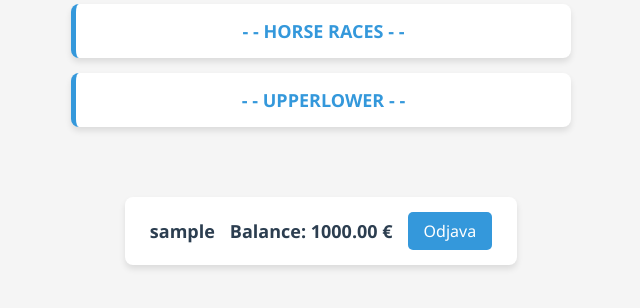
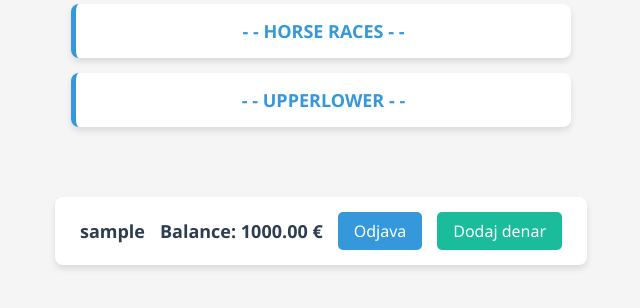
Before and after one commit to Pretnaro/zakNal, a Flask app: page /realkazalo in a window 1280 px wide. Shown: the part 340-648 px from the top of the page, without its empty margins (319-959 px from the left). Run offline with Flask 3, Linux system fonts and the light colour scheme; the visitor is signed in with stand-in values (Sample User, id 1).

Commit message:
dodane pare!!!

```diff
--- a/templates/realkazalo.html
+++ b/templates/realkazalo.html
@@ -106,6 +106,19 @@
             background-color: var(--primary-dark);
         }
 
+        .add-money-btn {
+            background-color: var(--accent-color);
+            color: white;
+            padding: 8px 16px;
+            font-size: 16px;
+            border-radius: 5px;
+            cursor: pointer;
+        }
+
+        .add-money-btn:hover {
+            background-color: #16a085;
+        }
+
         @media (max-width: 500px) {
             h1 {
                 font-size: 32px;
@@ -141,8 +154,8 @@
         <b>{{ session.username }}</b>
         <b>Balance: <span id="balance">1000</span> €</b>
         <button onclick="logout()">Odjava</button>
+        <button class="add-money-btn" onclick="addMoneyPrompt()">Dodaj denar</button>
     </div>
-</body>
 
     <script>
         function logout() {
@@ -169,6 +182,16 @@
             }
         }
 
+        function addMoneyPrompt() {
+            const amount = prompt("Koliko denarja želite dodati?", "0");
+            if (amount && !isNaN(amount) && parseFloat(amount) > 0) {
+                addMoney(parseFloat(amount));
+            } else {
+                alert("Prosim, vnesite veljaven znesek.");
+            }
+        }
+
         updateBalanceDisplay();
     </script>
+</body>
 </html>
```
Lines whose indentation alone changed are shown as unchanged.
